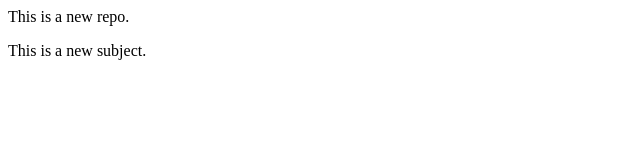
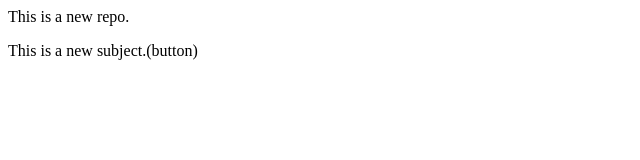
Before and after one commit to sweetysingh7693/localrepo, a plain HTML site: page index.html in a window 1280 px wide. Shown: the full height of the page, 0-640 px from the left. Drawn offline with Linux system fonts and the light colour scheme.

```diff
--- a/index.html
+++ b/index.html
@@ -1,2 +1,2 @@
 <p>This is a new repo.</p>
-<p>This is a new subject.</p>
+<p>This is a new subject.(button)</p>
```
